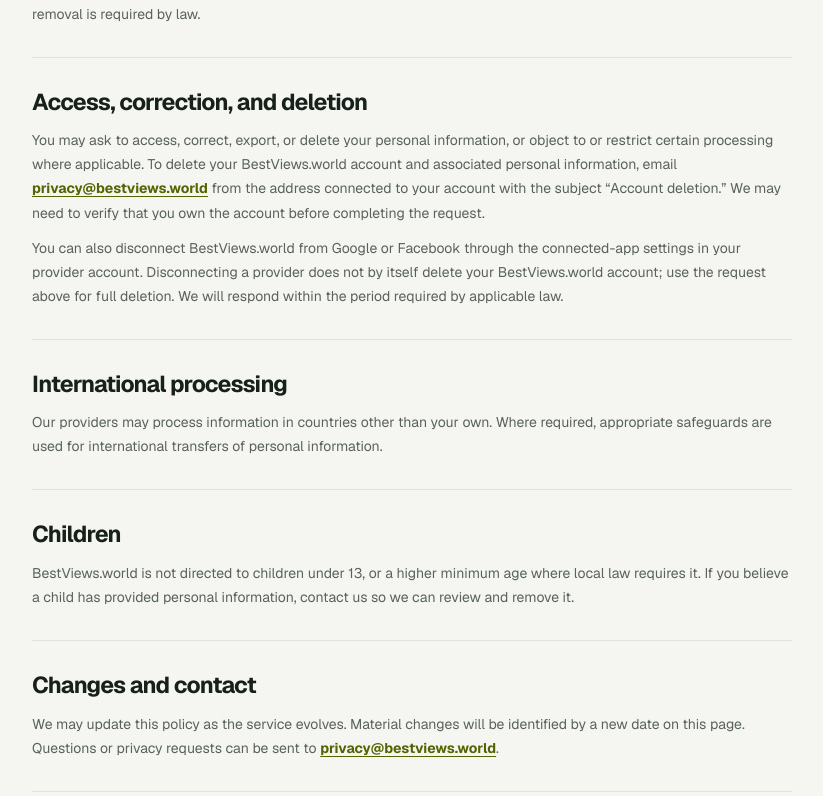
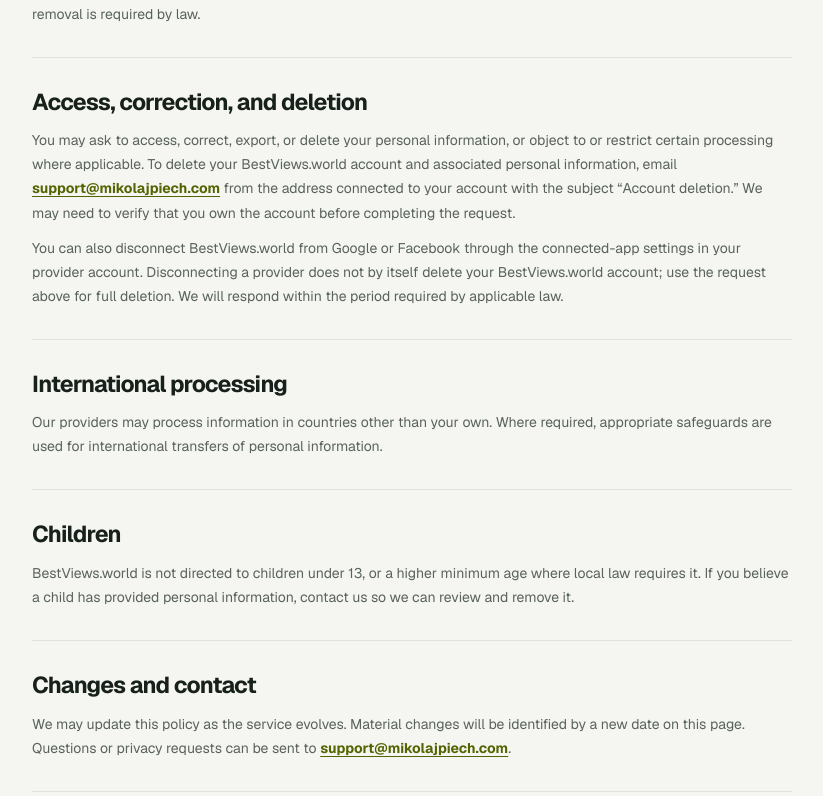
Before and after one commit to realmikolajpiech/bestviews.world, a Next.js app: page /privacy in a window 1280 px wide. Shown: the part 2342-3138 px from the top of the page, without its empty margins (228-1051 px from the left). Built offline with nearby package versions, Linux system fonts and the light colour scheme.

Commit message:
Update privacy contact address

```diff
--- a/app/privacy/page.tsx
+++ b/app/privacy/page.tsx
@@ -80,7 +80,7 @@ export default function PrivacyPage() {
 
         <section id="deletion">
           <h2>Access, correction, and deletion</h2>
-          <p>You may ask to access, correct, export, or delete your personal information, or object to or restrict certain processing where applicable. To delete your BestViews.world account and associated personal information, email <a href="mailto:privacy@bestviews.world?subject=BestViews.world%20account%20deletion">privacy@bestviews.world</a> from the address connected to your account with the subject “Account deletion.” We may need to verify that you own the account before completing the request.</p>
+          <p>You may ask to access, correct, export, or delete your personal information, or object to or restrict certain processing where applicable. To delete your BestViews.world account and associated personal information, email <a href="mailto:support@mikolajpiech.com?subject=BestViews.world%20account%20deletion">support@mikolajpiech.com</a> from the address connected to your account with the subject “Account deletion.” We may need to verify that you own the account before completing the request.</p>
           <p>You can also disconnect BestViews.world from Google or Facebook through the connected-app settings in your provider account. Disconnecting a provider does not by itself delete your BestViews.world account; use the request above for full deletion. We will respond within the period required by applicable law.</p>
         </section>
 
@@ -96,7 +96,7 @@ export default function PrivacyPage() {
 
         <section>
           <h2>Changes and contact</h2>
-          <p>We may update this policy as the service evolves. Material changes will be identified by a new date on this page. Questions or privacy requests can be sent to <a href="mailto:privacy@bestviews.world">privacy@bestviews.world</a>.</p>
+          <p>We may update this policy as the service evolves. Material changes will be identified by a new date on this page. Questions or privacy requests can be sent to <a href="mailto:support@mikolajpiech.com">support@mikolajpiech.com</a>.</p>
         </section>
       </article>
     </main>
```
